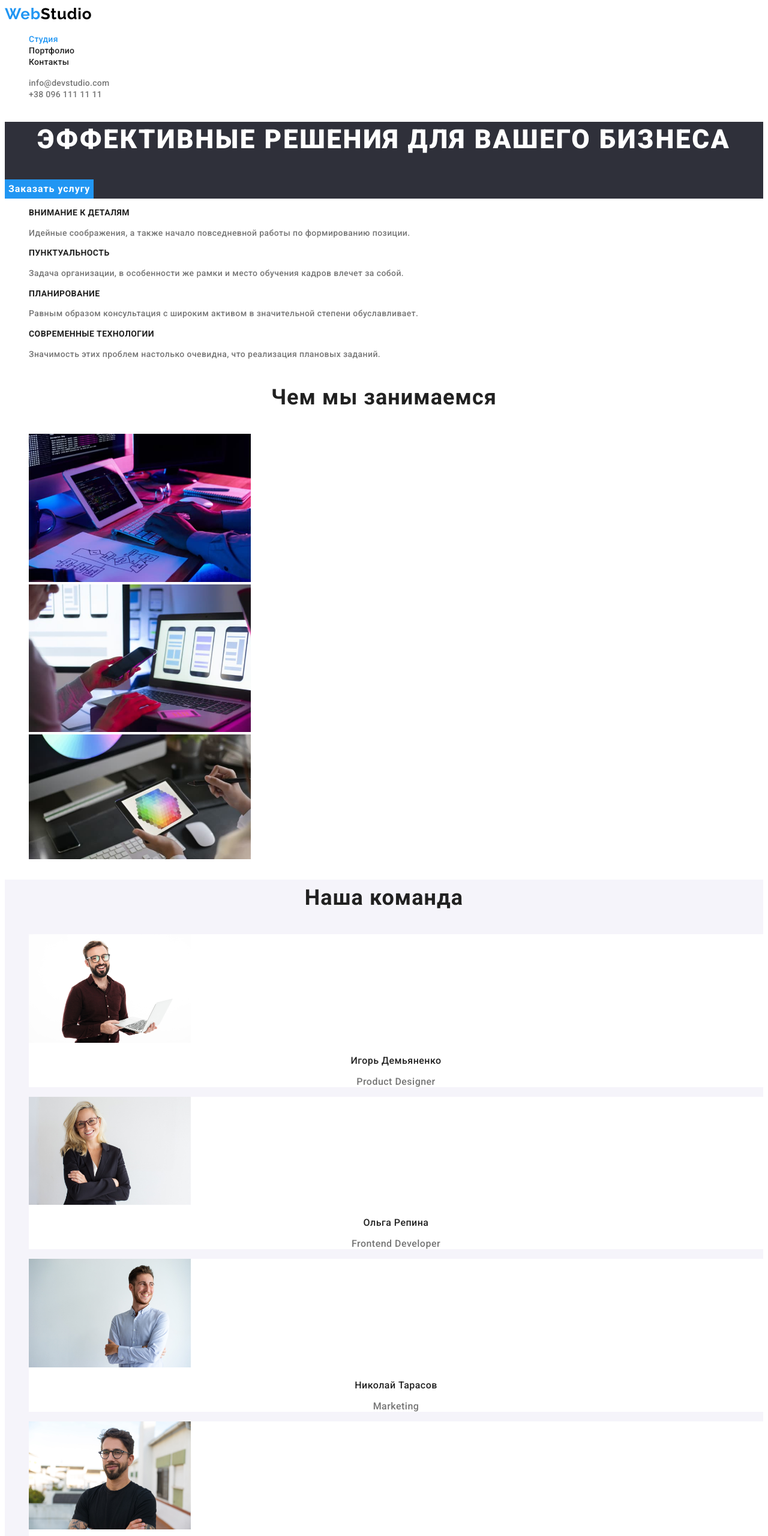
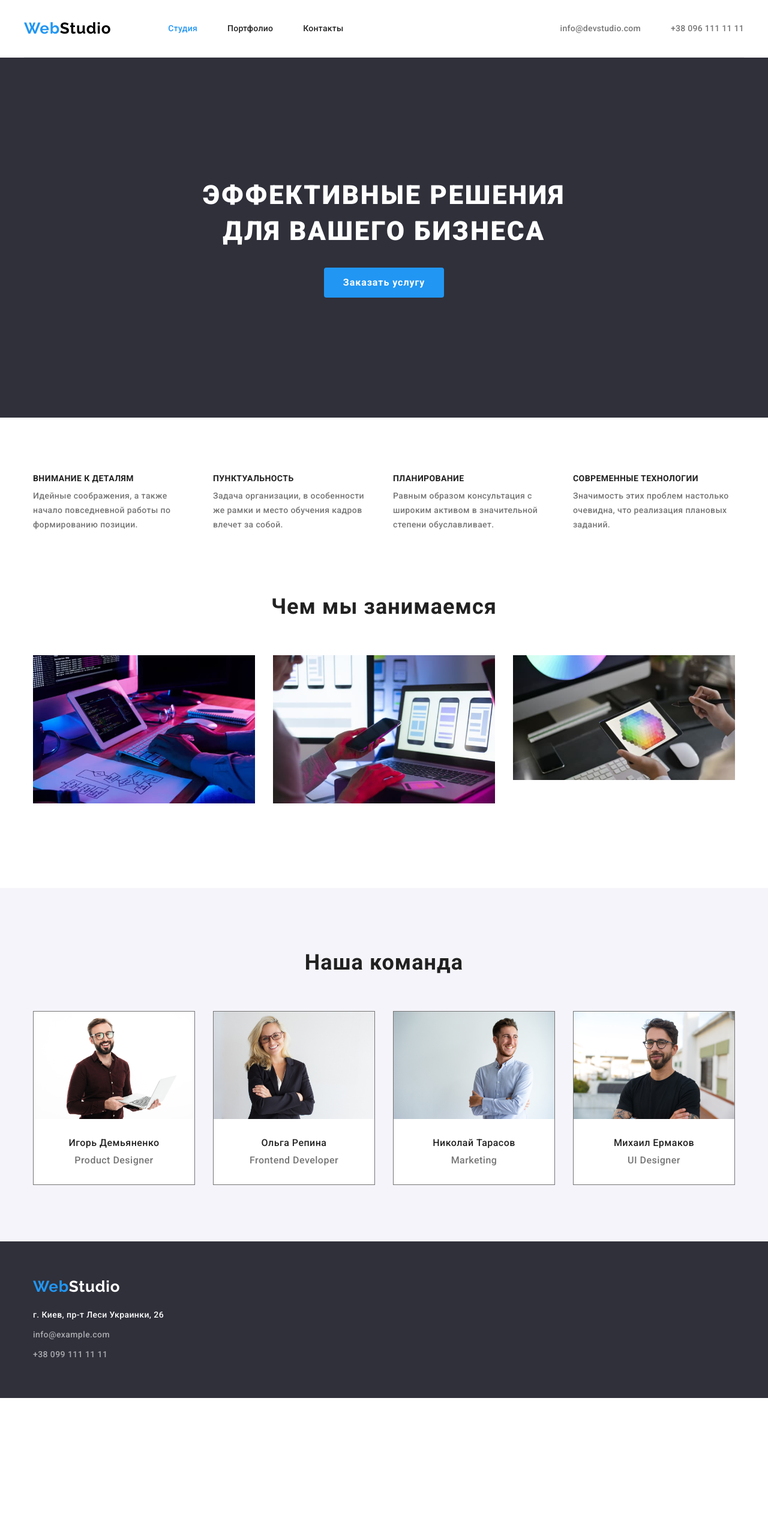
Before and after one commit to Akksiniya/goit-markup-hw-03, a plain HTML site: page index.html in a window 1280 px wide. Shown: the top 2560 px of the page at 60% size. After the commit the page ends 2330 px from the top, so only its background shows below. Drawn offline with nearby package versions, Linux system fonts and the light colour scheme.

Commit message:
звмена

```diff
--- a/css/style.css
+++ b/css/style.css
@@ -18,15 +18,61 @@ body {
   font-family: 'Roboto', sans-serif;
 }
 
+/*-------- reset------*/
+
 .list {
   list-style: none;
+  padding: 0;
+  margin: 0;
 }
 
 .link {
   text-decoration: none;
 }
 
+h1,
+h2,
+h3,
+p {
+  margin: 0;
+}
+
+ul,
+ol {
+  margin: 0;
+  padding-left: 0;
+}
+/*-----general-----*/
+
+.container {
+  width: 1200px;
+  margin: 0 auto;
+  padding: 0 15px;
+}
+
+img {
+  display: block;
+  max-width: 100%;
+  height: auto;
+}
 /*------------------------------header-------------------------------*/
+
+.header .container {
+  display: flex;
+  align-items: center;
+
+  padding: 32px 0;
+
+  border-bottom: 1px solid #ececec;
+}
+
+.header-nav {
+  display: flex;
+}
+
+.logo-link {
+  margin-right: 95px;
+}
 
 .logo-web,
 .logo-studio {
@@ -43,6 +89,24 @@ body {
 
 .logo-studio {
   color: var(--text-logo-color);
+}
+
+.nav-list,
+.contact-list {
+  display: flex;
+  align-items: center;
+}
+
+.contact-list {
+  margin-left: auto;
+}
+
+.nav-item:not(:last-child) {
+  margin-right: 50px;
+}
+
+.contact-item {
+  margin-left: 50px;
 }
 
 .nav-link {
@@ -86,6 +150,10 @@ body {
   background-color: var(--bg-accent-color);
 }
 
+.hero {
+  text-align: center;
+}
+
 .hero-title {
   font-weight: 900;
   font-size: 44px;
@@ -95,16 +163,26 @@ body {
   text-transform: uppercase;
 
   color: var(--text-accent-color);
+
+  max-width: 696px;
+  padding-top: 200px;
+  padding-bottom: 30px;
+
+  margin: 0 auto;
 }
 
 .hero-button {
+  display: inline-block;
+  min-width: 200px;
+  height: 50px;
+
   background-color: var(--accent-color);
 
   font-family: inherit;
   font-weight: 700;
   font-size: 16px;
   line-height: 1.88;
-  display: flex;
+
   align-items: center;
   text-align: center;
   letter-spacing: 0.06em;
@@ -112,8 +190,11 @@ body {
   color: var(--text-accent-color);
 
   border: none;
+  border-radius: 4px;
 
   cursor: pointer;
+
+  margin-bottom: 200px;
 }
 
 .hero-button:hover,
@@ -123,6 +204,14 @@ body {
 
 /*----------------------Benefits--------------------*/
 
+.section {
+  padding-top: 94px;
+  padding-bottom: 94px;
+}
+
+.section.benefits {
+  padding-bottom: 0;
+}
 .visually-hidden {
   position: absolute;
   white-space: nowrap;
@@ -141,6 +230,15 @@ body {
   line-height: 1.1;
   letter-spacing: 0.03em;
   text-transform: uppercase;
+  padding-bottom: 10px;
+}
+
+.benefits-list {
+  display: flex;
+}
+
+.benefits-item + .benefits-item {
+  margin-left: 30px;
 }
 
 .benefits-text {
@@ -149,6 +247,8 @@ body {
   letter-spacing: 0.03em;
 
   color: var(--text-sec-color);
+
+  max-width: 270px;
 }
 
 /*-------------------------------about-------------------*/
@@ -159,6 +259,18 @@ body {
   line-height: 1.7;
   text-align: center;
   letter-spacing: 0.03em;
+  padding-bottom: 50px;
+}
+
+.about-list {
+  display: flex;
+  justify-content: center;
+  align-items: stretch;
+}
+
+.about-item + .about-item {
+  margin-left: 30px;
+  height: 294px;
 }
 
 /*------------------------------team------------------*/
@@ -166,9 +278,20 @@ body {
 .team {
   background-color: var(--bg-color);
 }
+.team-list {
+  display: flex;
+  justify-content: center;
+}
+.team-item {
+  display: block;
+  width: 270px;
 
-.team-item {
   background-color: var(--main-color);
+  border: 1px solid var(--text-sec-color);
+}
+
+.team-item + .team-item {
+  margin-left: 30px;
 }
 
 .team-person {
@@ -177,6 +300,9 @@ body {
   line-height: 1.2;
   text-align: center;
   letter-spacing: 0.03em;
+
+  padding-top: 30px;
+  padding-bottom: 10px;
 }
 
 .team-text {
@@ -186,6 +312,8 @@ body {
   letter-spacing: 0.03em;
 
   color: var(--text-sec-color);
+
+  padding-bottom: 30px;
 }
 
 /*----------------------footer------------------*/
@@ -194,7 +322,14 @@ body {
   color: var(--text-accent-color);
 }
 
+.logo-link-footer {
+  display: inline-block;
+  padding-top: 60px;
+  padding-bottom: 20px;
+}
 .address-text {
+  padding-bottom: 9px;
+
   font-weight: 400;
   font-size: 14px;
   line-height: 1.71;
@@ -213,11 +348,31 @@ body {
   color: var(--text-ft-color);
 }
 
+.address-mail {
+  display: inline-block;
+  padding-bottom: 9px;
+}
+
+.address-tel {
+  display: inline-block;
+  padding-bottom: 60px;
+}
+
 .address {
   font-style: normal;
 }
 
 /*----------------------portfolio----------------*/
+
+.button-list {
+  display: flex;
+  justify-content: center;
+  padding-bottom: 50px;
+}
+
+.button-item + .button-item {
+  margin-left: 30px;
+}
 
 .button-filter {
   background-color: var(--bg-color);
@@ -230,8 +385,10 @@ body {
   letter-spacing: 0.03em;
 
   border: none;
+  border-radius: 4px;
+  cursor: pointer;
 
-  cursor: pointer;
+  padding: 6px 22px;
 }
 
 .button-filter:hover,
@@ -240,16 +397,35 @@ body {
   color: var(--text-accent-color);
 }
 
+.project-list {
+  display: flex;
+  flex-wrap: wrap;
+}
+
 .project-item {
+  margin-left: 30px;
+  margin-bottom: 30px;
+
   background-color: var(--main-color);
+
+  border-bottom: 1px solid var(--bg-color);
+}
+
+.project-item:nth-child(3n + 1) {
+  margin-left: 0;
 }
 
 .project-title {
+  padding-top: 20px;
+  padding-bottom: 4px;
+
   font-size: 18px;
   line-height: 2;
   letter-spacing: 0.06em;
 }
 .project-text {
+  padding-bottom: 20px;
+
   font-size: 16px;
   line-height: 1.88;
   letter-spacing: 0.03em;
--- a/index.html
+++ b/index.html
@@ -12,85 +12,100 @@
       href="https://fonts.googleapis.com/css2?family=Raleway:wght@700&family=Roboto:ital,wght@0,500;0,700;0,900;1,400&display=swap"
       rel="stylesheet"
     />
+    <link
+      rel="stylesheet"
+      href="https://cdnjs.cloudflare.com/ajax/libs/modern-normalize/1.1.0/modern-normalize.min.css"
+    />
     <link rel="stylesheet" href="./css/style.css" />
   </head>
 
   <body>
     <!--Шапка-->
     <header class="header">
-      <nav>
+      <div class="container">
+        <nav class="header-nav">
           <a href="/" class="logo-link link">
             <span class="logo-web">Web</span><span class="logo-studio">Studio</span>
           </a>
           <ul class="nav-list list">
-          <li><a href="" class="nav-link link current">Студия</a></li>
-          <li><a href="./portfolio.html" class="nav-link link">Портфолио</a></li>
-          <li><a href="" class="nav-link link">Контакты</a></li>
+            <li class="nav-item"><a href="" class="nav-link link current">Студия</a></li>
+            <li class="nav-item"><a href="./portfolio.html" class="nav-link link">Портфолио</a></li>
+            <li class="nav-item"><a href="" class="nav-link link">Контакты</a></li>
           </ul>
         </nav>
 
         <ul class="contact-list list">
-        <li><a href="mailto:info@devstudio.com" class="mail-link link">info@devstudio.com</a></li>
-        <li><a href="tel:+380961111111" class="tel-link link">+38 096 111 11 11</a></li>
+          <li class="contact-item">
+            <a href="mailto:info@devstudio.com" class="mail-link link">info@devstudio.com</a>
+          </li>
+          <li class="contact-item">
+            <a href="tel:+380961111111" class="tel-link link">+38 096 111 11 11</a>
+          </li>
         </ul>
+      </div>
     </header>
 
     <!--Основное-->
     <main>
       <section class="hero">
+        <div class="container hero-container">
           <h1 class="hero-title">Эффективные решения для вашего бизнеса</h1>
           <button type="button" class="hero-button">Заказать услугу</button>
+        </div>
       </section>
 
-      <section class="benefits">
+      <section class="section benefits">
+        <div class="container">
           <!--Скрытый заголовок-->
           <h2 class="visually-hidden">Особенности</h2>
           <ul class="benefits-list list">
-          <li>
+            <li class="benefits-item">
               <h3 class="benefits-title">Внимание к деталям</h3>
               <p class="benefits-text">
                 Идейные соображения, а также начало повседневной работы по формированию позиции.
               </p>
             </li>
-          <li>
+            <li class="benefits-item">
               <h3 class="benefits-title">Пунктуальность</h3>
               <p class="benefits-text">
                 Задача организации, в особенности же рамки и место обучения кадров влечет за собой.
               </p>
             </li>
-          <li>
+            <li class="benefits-item">
               <h3 class="benefits-title">Планирование</h3>
               <p class="benefits-text">
                 Равным образом консультация с широким активом в значительной степени обуславливает.
               </p>
             </li>
-          <li>
+            <li class="benefits-item">
               <h3 class="benefits-title">Современные технологии</h3>
               <p class="benefits-text">
                 Значимость этих проблем настолько очевидна, что реализация плановых заданий.
               </p>
             </li>
           </ul>
+        </div>
       </section>
 
-      <section class="about">
+      <section class="section about">
         <h2 class="about-title">Чем мы занимаемся</h2>
+        <div class="container container-about">
           <ul class="about-list list">
-          <li>
+            <li class="about-item">
               <img
                 src="./img/f1.jpg"
                 alt="Крупный план работающий программист стол офис"
                 width="370"
               />
             </li>
-          <li>
+            <li class="about-item">
               <img
                 src="./img/f2.jpg"
                 alt="Дизайнеры разрабатывают приложение интерфейс для мобильного телефона"
                 width="370"
               />
             </li>
-          <li>
+            <li class="about-item">
               <img
                 src="./img/f3.jpg"
                 alt="Веб-дизайнер выбирает цвет на графическом планшете"
@@ -98,9 +113,11 @@
               />
             </li>
           </ul>
+        </div>
       </section>
 
-      <section class="team">
+      <section class="section team">
+        <div class="conteiner">
           <h2 class="team-title">Наша команда</h2>
           <ul class="team-list list">
             <li class="team-item">
@@ -127,21 +144,30 @@
               <p lang="en" class="team-text">UI Designer</p>
             </li>
           </ul>
+        </div>
       </section>
     </main>
 
     <!--Подвал-->
     <footer class="footer">
-      <a href="/" class="logo-link link">
+      <div class="container">
+        <a href="/" class="logo-link-footer link">
           <span class="logo-web">Web</span><span class="logo-studio logo-footer">Studio</span>
         </a>
         <address class="address">
           <ul class="address-list list">
-          <li><p class="address-text">г. Киев, пр-т Леси Украинки, 26</p></li>
-          <li><a href="mailto:info@example.com" class="address-mail link">info@example.com</a></li>
-          <li><a href="tel:+380991111111" class="address-tel link">+38 099 111 11 11</a></li>
+            <li class="address-item">
+              <p class="address-text">г. Киев, пр-т Леси Украинки, 26</p>
+            </li>
+            <li class="address-item">
+              <a href="mailto:info@example.com" class="address-mail link">info@example.com</a>
+            </li>
+            <li class="address-item">
+              <a href="tel:+380991111111" class="address-tel link">+38 099 111 11 11</a>
+            </li>
           </ul>
         </address>
+      </div>
     </footer>
   </body>
 </html>
```
Also changed, not shown: portfolio.html (+40 -14 lines). Lines whose indentation alone changed are shown as unchanged.
